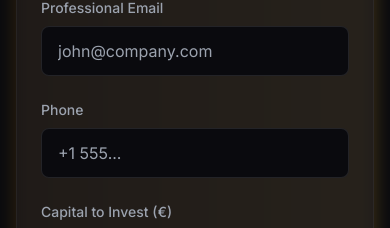
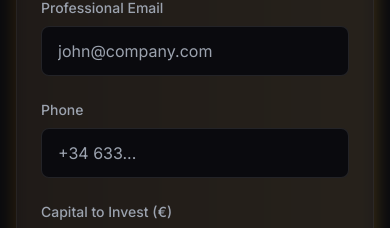
Before and after one commit to ReferendumGlobal/forinvestors, a React (Vite) app: page /#/hotels in a window 390 px wide. Shown: the part 2557-2785 px from the top of the page. Built offline with nearby package versions, Linux system fonts and the light colour scheme; a web font is replaced by a local one.

Commit message:
Fix: Update phone placeholders and ensure contact number prop is correct

```diff
--- a/src/components/ContactForm.jsx
+++ b/src/components/ContactForm.jsx
@@ -151,7 +151,7 @@ export default function ContactForm({ categoryName }) {
                     <input
                         type="tel"
                         className="w-full bg-midnight-950 border border-white/10 rounded-lg px-4 py-3 text-white focus:outline-none focus:border-gold-500 focus:ring-1 focus:ring-gold-500 transition-colors"
-                        placeholder="+1 555..."
+                        placeholder="+34 633..."
                         value={formState.phone}
                         onChange={(e) => setFormState({ ...formState, phone: e.target.value })}
                     />
```
